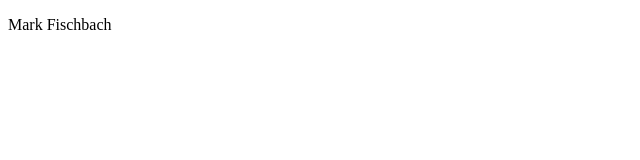
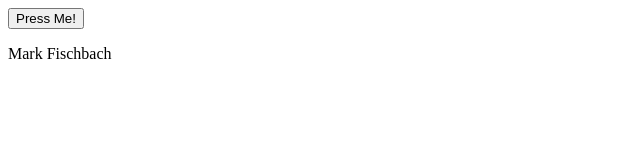
Before and after one commit to yana-michelle/3.4-assignment, a plain HTML site: page index.html in a window 1280 px wide. Shown: the whole page, without its empty margins (0-640 px from the left). Drawn offline with Linux system fonts and the light colour scheme.

Commit message:
event and method try

```diff
--- a/app.js
+++ b/app.js
@@ -32,5 +32,14 @@ const youtuber = {firstName:"Mark", lastName:"Fischbach", youtubeName:"Markiplie
     }
 };  //<== object
 
+function pressMe(event){
+    alert("Why did you press me?" + event.button);
+}
+
+let x = 1987;
+document.getElementById("demo").innerHTML =
+  x.toString() + "<br>" +
+   (1987).toString() + "<br>" +
+   (1900+ 87).toString();
+
 document.getElementById("demo").innerHTML = youtuber.fullName();
-document.getElementById("demo").innerHTML = youtuber.youtubeName();
--- a/index.html
+++ b/index.html
@@ -7,6 +7,8 @@
     <title>Document</title>
 </head>
 <body>
+    <div onmousedown="pressMe(event)"><button>Press Me!</button></div>
+
     <p id="demo"></p>
     <script src="./app.js"></script>
 
```
